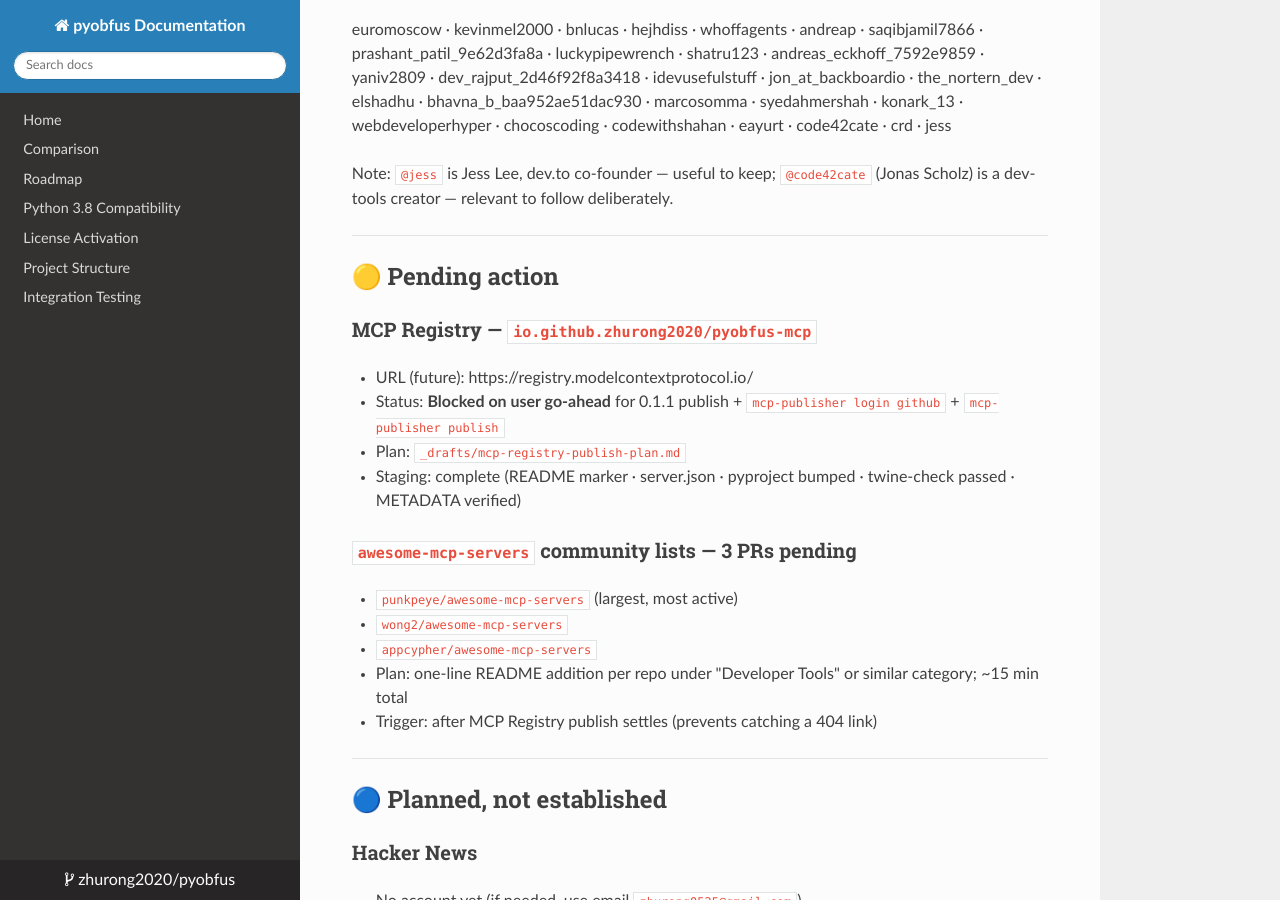
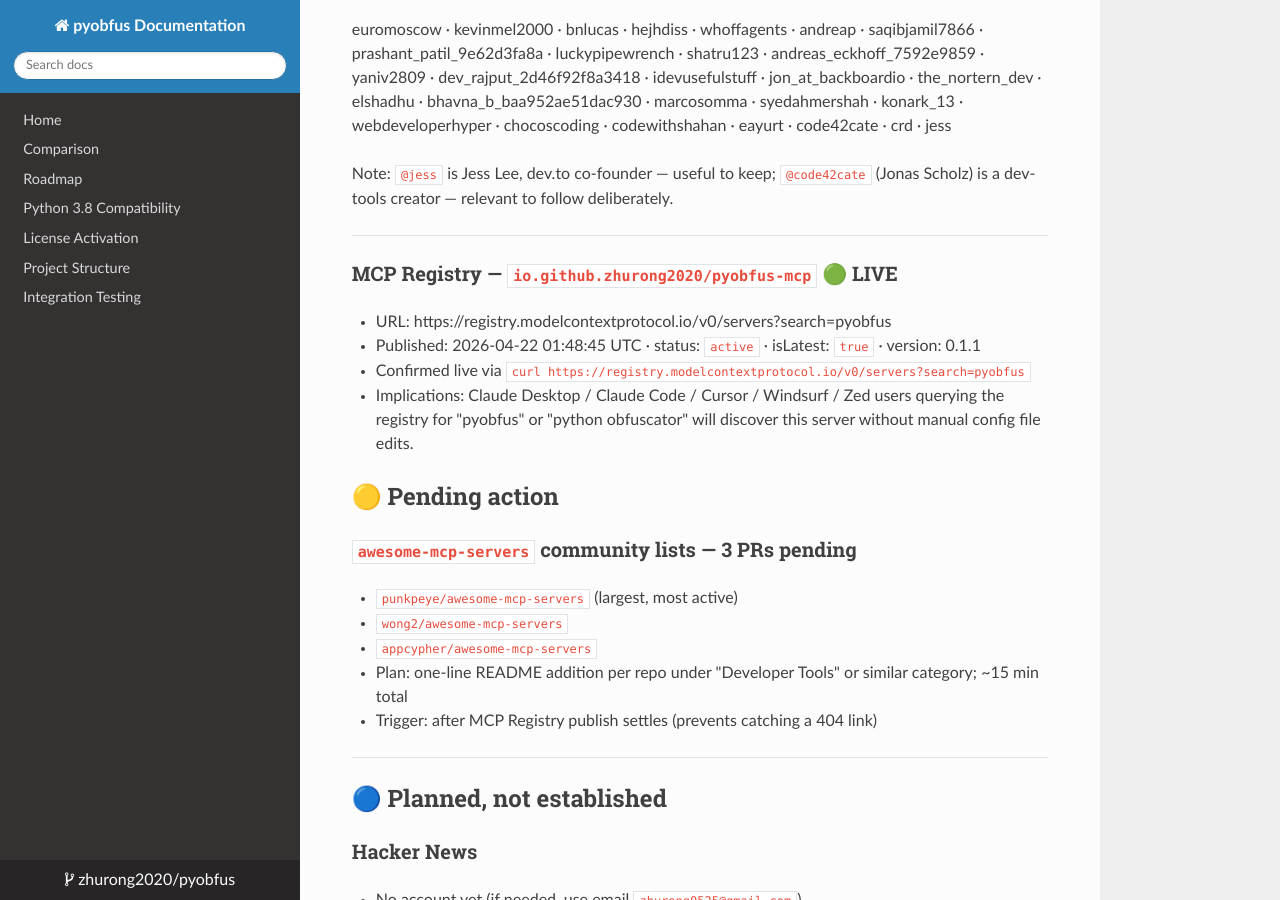
Before and after one commit to zhurong2020/pyobfus, an MkDocs documentation site: the page built from docs/DISTRIBUTION_CHANNELS.md, in a window 1280 px wide and 900 px high, scrolled down 1928 px. Built offline with MkDocs 1.6.1, drawn with Linux system fonts in a browser that asks for light colours; nearby versions of some CDN libraries; some of the changed text lies outside the part shown.

Commit message:
docs: pyobfus-mcp live on MCP Registry + dev.to warmup checklist
Channel state updates and follow-up action materials.

docs/DISTRIBUTION_CHANNELS.md:
- MCP Registry moved from "pending" to "LIVE" section with 2026-04-22
  01:48:45 UTC timestamp
- Registry search URL and API verification command recorded for future
  reference: curl https://registry.modelcontextprotocol.io/v0/servers?search=pyobfus

_drafts/dev-to-warmup-checklist.md (new):
- 15 deliberately-picked dev.to users to follow (replaces / augments the
  28 auto-follows from signup). All are 2025-2026 active authors in MCP /
  Claude Code / agent-tool space
- 3 substantive comment drafts on specific high-fit posts, each ~100
  words, written per the voice guide in _drafts/forum-ai-policy-and-voice-
  guide.md (contractions, specific numbers, question-back-to-author, no
  em-dashes, paragraph-length variance)
- Explicit "do NOT" list covering the anti-spam rules we researched
- Tomorrow's success criteria so we can measure whether warmup worked

No code changes. No CI impact.

Co-Authored-By: Claude Opus 4.7 (1M context) <noreply@anthropic.com>

```diff
--- a/docs/DISTRIBUTION_CHANNELS.md
+++ b/docs/DISTRIBUTION_CHANNELS.md
@@ -64,13 +64,13 @@ Note: `@jess` is Jess Lee, dev.to co-founder — useful to keep; `@code42cate` (
 
 ---
 
+### MCP Registry — `io.github.zhurong2020/pyobfus-mcp` 🟢 LIVE
+- URL: https://registry.modelcontextprotocol.io/v0/servers?search=pyobfus
+- Published: 2026-04-22 01:48:45 UTC · status: `active` · isLatest: `true` · version: 0.1.1
+- Confirmed live via `curl https://registry.modelcontextprotocol.io/v0/servers?search=pyobfus`
+- Implications: Claude Desktop / Claude Code / Cursor / Windsurf / Zed users querying the registry for "pyobfus" or "python obfuscator" will discover this server without manual config file edits.
+
 ## 🟡 Pending action
-
-### MCP Registry — `io.github.zhurong2020/pyobfus-mcp`
-- URL (future): https://registry.modelcontextprotocol.io/
-- Status: **Blocked on user go-ahead** for 0.1.1 publish + `mcp-publisher login github` + `mcp-publisher publish`
-- Plan: `_drafts/mcp-registry-publish-plan.md`
-- Staging: complete (README marker · server.json · pyproject bumped · twine-check passed · METADATA verified)
 
 ### `awesome-mcp-servers` community lists — 3 PRs pending
 - `punkpeye/awesome-mcp-servers` (largest, most active)
```
Also changed, not shown: other parts of docs/DISTRIBUTION_CHANNELS.md (+1 -1 lines), _drafts/dev-to-warmup-checklist.md (added, +104 -0 lines).
